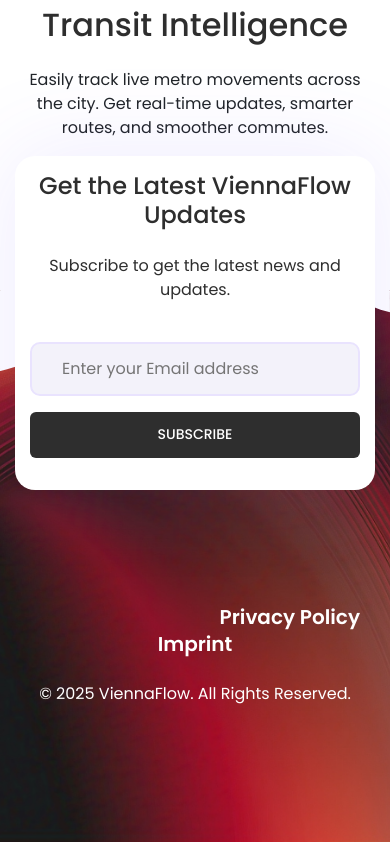
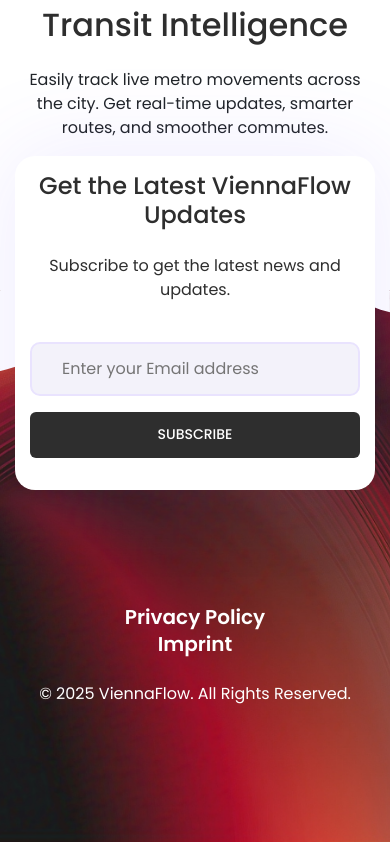
Before and after one commit to Peym4n/viennaflow-landingpage, a React (Vite) app: page / in a window 390 px wide. Shown: the part 1809-2651 px from the top of the page. Built offline with nearby package versions, Linux system fonts and the light colour scheme; no server answers.

Commit message:
fix footer links alignment

```diff
--- a/src/react-app/Landing.tsx
+++ b/src/react-app/Landing.tsx
@@ -277,7 +277,7 @@
         <div className="container page-map text-white">
           <div className="container">
             <div className="row justify-content-center gap-4 text-center text-md-left">
-              <div className="footer-column col-12 col-md-4 col-lg-2 text-right">
+              <div className="footer-column col-12 col-md-4 col-lg-2 text-md-right">
                 <Link to="/privacypolicy" className="heading-big text-white ">{t.footer?.privacyLink ?? 'Privacy Policy'}</Link>
 
 
```
